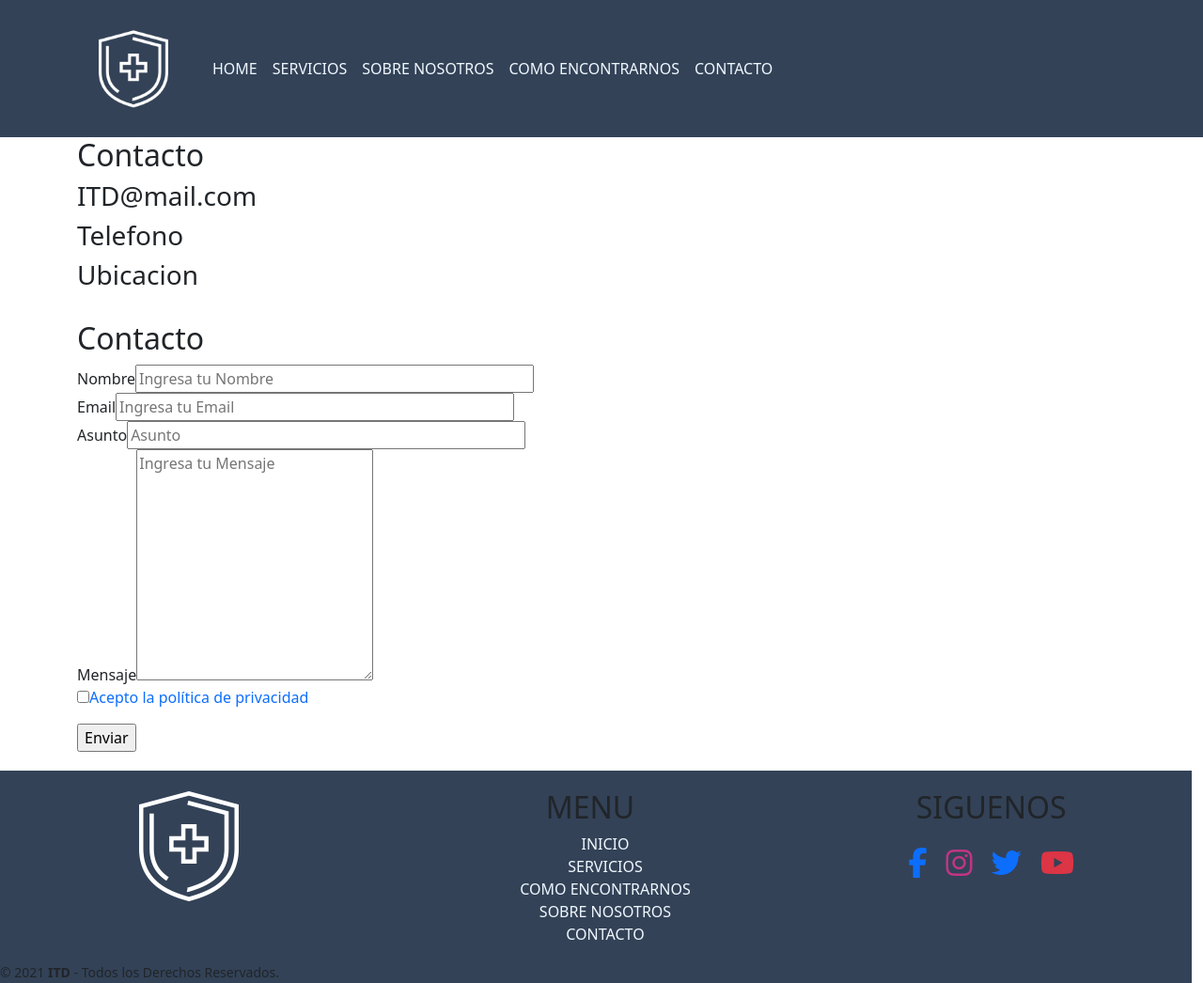
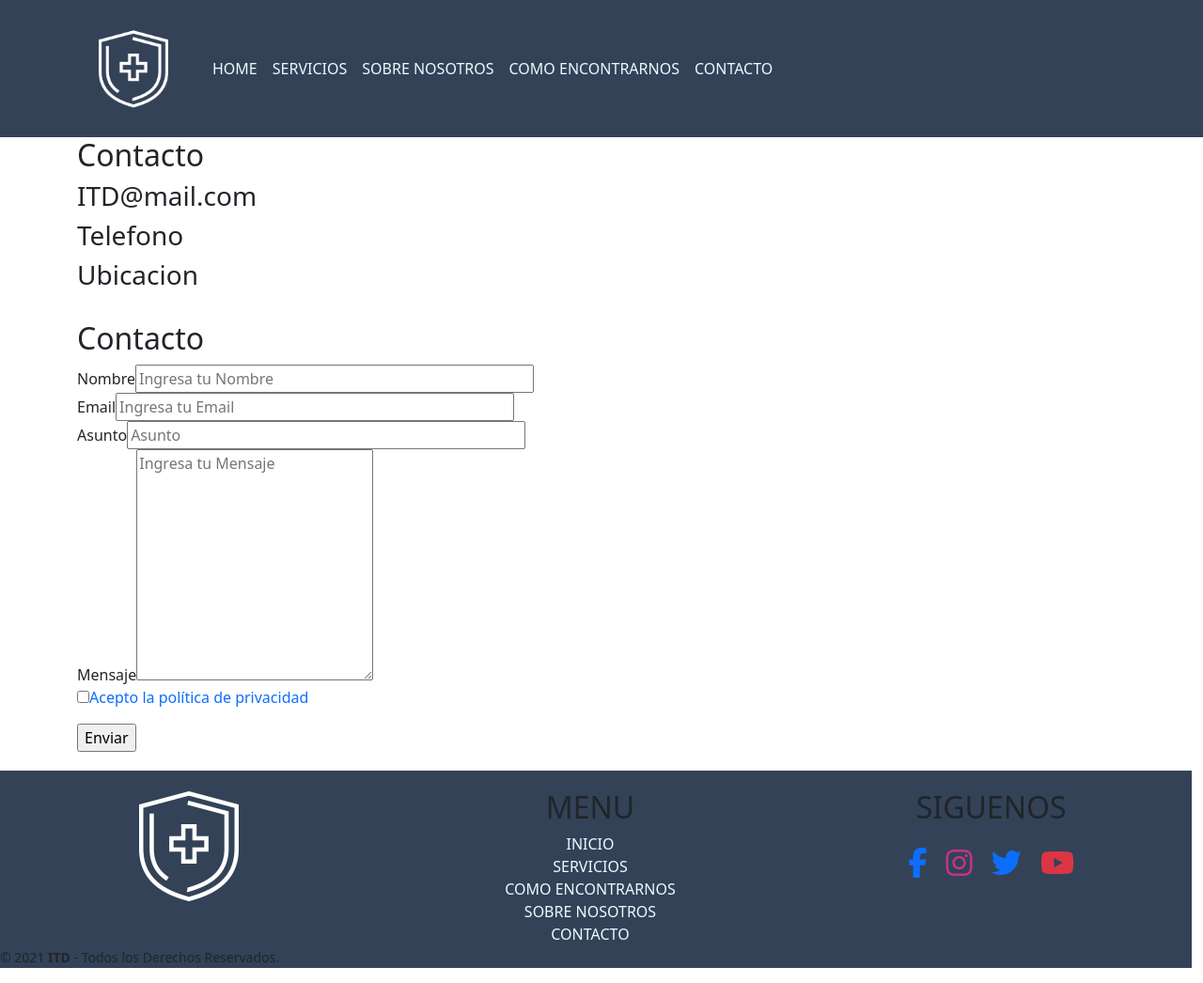
Before and after one commit to tatinares/tatinares.github.io, a plain HTML site: page contacto.html in a window 1280 px wide. Shown: the whole page at 94% size. Drawn offline with nearby package versions, Linux system fonts and the light colour scheme.

Commit message:
arreglo centrar

```diff
--- a/styles.css
+++ b/styles.css
@@ -82,6 +82,8 @@ li a:hover {
 }
 .pie-pagina ul{
     text-align: center !important;
+    margin: 0 !important;
+    padding-inline-start: 0px;
 }
 .fa-instagram{
     color: #C13584;
```
Also changed, not shown: index.html (+1 -1 lines).
